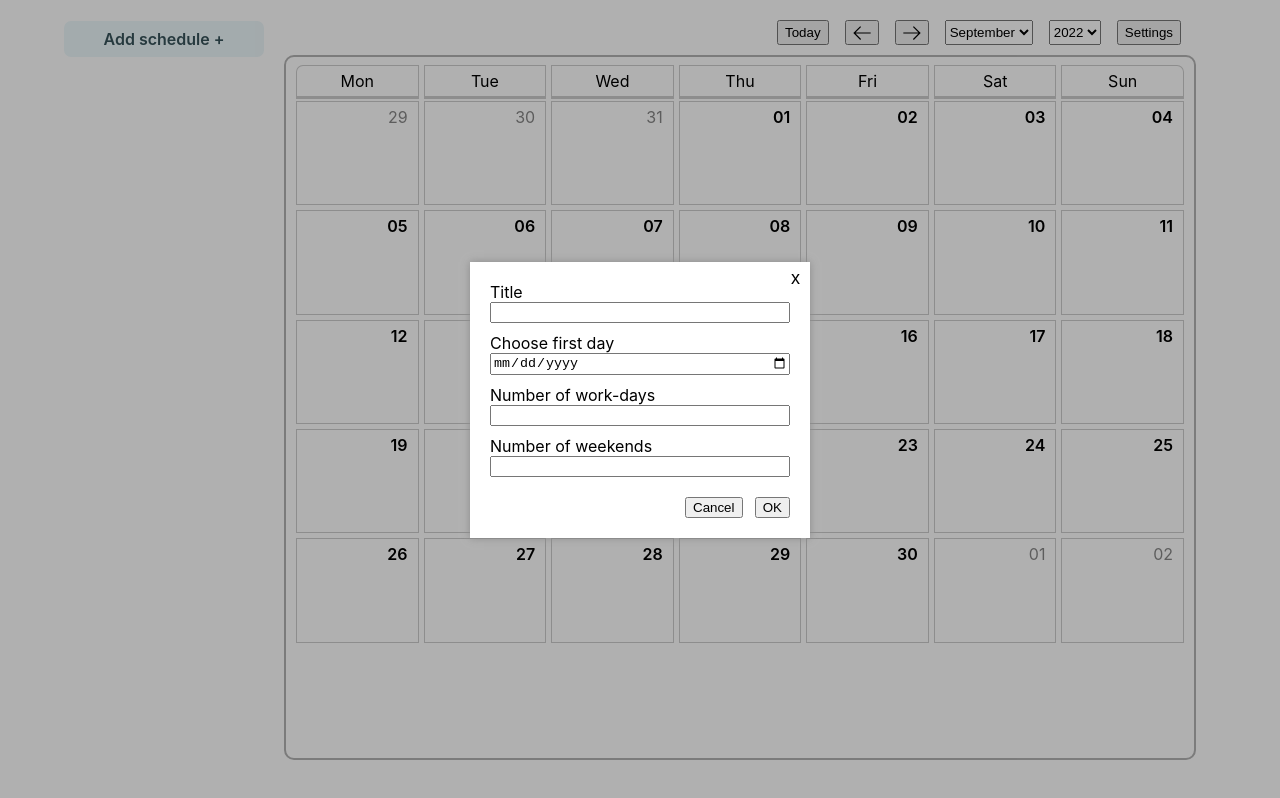
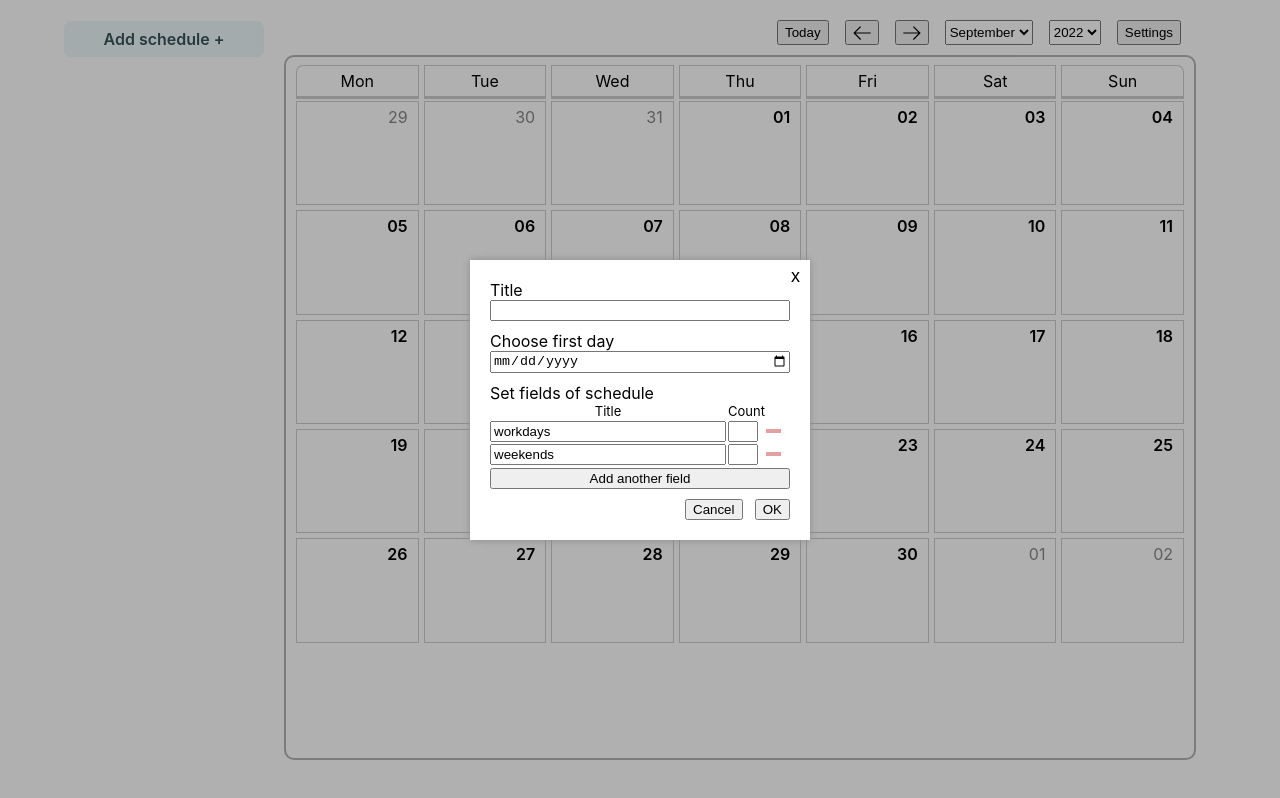
Before and after one commit to karvaton/work-schedule-desktop, a React (Create React App) app: page / in a window 1280 px wide. Both pictures are taken after a click on the item "Add schedule +". Built offline with nearby package versions, Linux system fonts and the light colour scheme.

Commit message:
Added day-types

```diff
--- a/src/Components/Calendar/Dates.tsx
+++ b/src/Components/Calendar/Dates.tsx
@@ -11,7 +11,7 @@ type DatesType = {
     firstWeekDay: number
 }
 
-export default function Dates({month, year, firstWeekDay}: DatesType) {
+export default function Dates({ month, year, firstWeekDay }: DatesType) {
     const currentDate = new Date();
     const datesArray = getDatesArray(month, year, firstWeekDay);
     const {active, schedules} = useAppSelector(state => state.schedules);
@@ -39,7 +39,7 @@ export default function Dates({month, year, firstWeekDay}: DatesType) {
                         item.year === activeDate.year
                     }
                     setActive={setActiveDate}
-                    workday={item.workday}
+                    type={item.type}
                 />
             )}
         </div>
--- /dev/null
+++ b/src/Components/Calendar/ScheduleFields.tsx
@@ -0,0 +1,34 @@
+import { useState } from "react";
+import { TypesOfSchedule } from "../../models/iSchedules";
+
+
+interface iTypesOfSchedule extends TypesOfSchedule {
+    removeField: () => void
+    enableRemoving?: boolean
+}
+export default function ScheduleFiedlds({ removeField, enableRemoving, ...types }: iTypesOfSchedule) {
+    const [title, setTitle] = useState<string>(types.title || '');
+    const [value, setValue] = useState<string>(types.value ? `${types.value}` : '');
+
+    return (
+        <>
+        {/* <div key={types.id} className="schedule-type"> */}
+            <input
+                type="text"
+                className="schedule-field-title"
+                value={title}
+                onChange={e => setTitle(e.target.value || '')}
+            />
+            <input
+                type="text"
+                className="schedule-field-value"
+                value={value}
+                onChange={e => setValue(e.target.value.match(/\d/g)?.join('') || '')}
+            />
+            <button onClick={removeField} disabled={enableRemoving}>
+                <span></span>
+            </button>
+        {/* </div> */}
+        </>
+    )
+}
--- a/src/Components/Menu/AddSchudleDialog.tsx
+++ b/src/Components/Menu/AddSchudleDialog.tsx
@@ -1,7 +1,9 @@
 import { useState } from "react";
 import { useAppDispatch, useAppSelector } from "../../hooks/redux";
+import { TypesOfSchedule } from "../../models/iSchedules";
 import { SchedulesSlice } from "../../state/reducers/schedules.slice";
 import { formatDate } from "../../utilities/calendar.utility";
+import ScheduleFields from "../Calendar/ScheduleFields";
 
 
 type AddSchudleDialogType = {
@@ -14,8 +16,17 @@ export default function AddSchudleDialog({ closeFn }: AddSchudleDialogType) {
     const [firstDate, setFirstDate] = useState<Date | null>(inputSchedule?.firstDate ?
         new Date(inputSchedule.firstDate.year, inputSchedule.firstDate.month, inputSchedule.firstDate.date)
         : null);
-    const [countOfWorkdays, setCountOfWorkdays] = useState<string>(inputSchedule?.countOfWorkdays ? `${inputSchedule.countOfWorkdays}` : '');
-    const [countOfWeekends, setCountOfWeekends] = useState<string>(inputSchedule?.countOfWeekends ? `${inputSchedule.countOfWeekends}` : '');
+    const [scheduleTypes, setScheduleTypes] = useState<TypesOfSchedule[]>(
+        inputSchedule?.types ? inputSchedule?.types : [{
+            id: 1,
+            title: 'workdays',
+            value: 0
+        }, {
+            id: 2,
+            title: 'weekends',
+            value: 0
+        }]
+    );
 
     const dispatch = useAppDispatch();
     const schedulesActions = SchedulesSlice.actions;
@@ -23,19 +34,11 @@ export default function AddSchudleDialog({ closeFn }: AddSchudleDialogType) {
     function setScheduleParams() {
         const [year, month, date] = [firstDate?.getFullYear(), firstDate?.getMonth(), firstDate?.getDate()];
 
-        if (title && year && month && date && countOfWorkdays && countOfWeekends) {
+        if (title && year && month && date && scheduleTypes.length > 1) {
             const schedule = {
                 title,
                 firstDate: { year, month, date },
-                countOfWorkdays: Number(countOfWorkdays),
-                countOfWeekends: Number(countOfWeekends),
-                types: [{
-                    title: 'workdays',
-                    value: 1
-                }, {
-                    title: 'weekends',
-                    value: 2
-                }],
+                types: scheduleTypes,
             };
 
             if (editing) {
@@ -74,26 +77,37 @@ export default function AddSchudleDialog({ closeFn }: AddSchudleDialogType) {
                 value={firstDate ? formatDate(firstDate) : ''}
                 onChange={(e) => setFirstDate(e.target.valueAsDate)}
             />
-            <label htmlFor="number-of-work-days">
-                Number of work-days
-            </label>
-            <input
-                type="text"
-                name="number-of-work-days"
-                id="number-of-work-days"
-                value={countOfWorkdays}
-                onChange={e => setCountOfWorkdays(e.target.value.match(/\d/g)?.join('') || '')}
-            />
-            <label htmlFor="number-of-weekends">
-                Number of weekends
-            </label>
-            <input
-                type="text"
-                name="number-of-work-days"
-                id="number-of-work-days"
-                value={countOfWeekends}
-                onChange={e => setCountOfWeekends(e.target.value.match(/\d/g)?.join('') || '')}
-            />
+            <label>Set fields of schedule</label>
+            <div className="schedule-fields">
+
+                <div className="schedule-field-header">Title</div>
+                <div className="schedule-field-header">Count</div>
+                <div></div>
+
+                {scheduleTypes.map(({ id, title, value }) =>
+                    <ScheduleFields
+                        key={id}
+                        id={id}
+                        title={title}
+                        value={value}
+                        removeField={() => setScheduleTypes(
+                            scheduleTypes.filter(item => item.id !== id)
+                        )}
+                        enableRemoving={scheduleTypes.length < 3}
+                    />
+                )}
+            </div>
+            {scheduleTypes.length < 5 ? (
+                <button
+                    onClick={() => setScheduleTypes([...scheduleTypes, {
+                        id: Math.max(...scheduleTypes.map(({ id }) => id)) + 1,
+                        title: '',
+                        value: 0
+                    }])}
+                >
+                    Add another field
+                </button>
+            ) : null}
             <div className="open-close-btns">
                 <button onClick={closeDialog}>Cancel</button>
                 <button onClick={setScheduleParams}>OK</button>
--- a/src/models/iSchedules.ts
+++ b/src/models/iSchedules.ts
@@ -1,6 +1,7 @@
 import { iDate } from "./iDate";
 
 export interface TypesOfSchedule {
+    id: number
     title: string
     value: number
 }
@@ -9,8 +10,6 @@ export interface iSchedule {
     id: number
     title: string
     firstDate: iDate
-    countOfWorkdays: number
-    countOfWeekends: number
     types: TypesOfSchedule[]
     exceptions: Record<number, number>
 }
--- a/src/style/calendar.css
+++ b/src/style/calendar.css
@@ -123,31 +123,31 @@
 }
 
 
-.workday {
+.date-type-1 {
     background-color: #ecd6df;
 }
-.date.current-month.current-date.workday {
+.date.current-month.current-date.date-type-1 {
     background-color: #ded1ec;
 }
-.date.current-month.workday {
+.date.current-month.date-type-1 {
     background-color: #d9adbf;
 }
-.current-date.workday {
+.current-date.date-type-1 {
     border: solid 1px #d9adbf;
     outline: solid 1px #d9adbf;
 }
 
 
-.weekend {
+.date-type-2 {
     background-color: #daeed9;
 }
-.date.current-month.current-date.weekend {
+.date.current-month.current-date.date-type-2 {
     background-color: #c4e3e6;
 }
-.date.current-month.weekend {
+.date.current-month.date-type-2 {
     background-color: #aed9ad;
 }
-.current-date.weekend {
+.current-date.date-type-2 {
     border: solid 1px #aed9ad;
     outline: solid 1px #aed9ad;
 }
--- a/src/style/menu.css
+++ b/src/style/menu.css
@@ -81,6 +81,51 @@
     margin-bottom: 10px;
 }
 
+
+/* .add-schedule-dialog .schedule-type {
+    display: flex;
+ } */
+
+.schedule-fields {
+    display: grid;
+    grid-template-columns: 1fr 30px 30px;
+    gap: 2px;
+    margin-bottom: 3px;
+}
+
+.schedule-field-header {
+    font-size: 13px;
+    text-align: center;
+}
+
+.schedule-fields input {
+    /* padding: 5px; */
+}
+
+.schedule-fields button {
+    border: none;
+    display: flex;
+    align-items: center;
+    background-color: #fff0;
+}
+.schedule-fields button span {
+    display: block;
+    width: 15px;
+    height: 4px;
+    background-color: #c84444;
+}
+.schedule-fields button:disabled span {
+    background-color: #c8444480;
+}
+.schedule-fields button:disabled:hover span {
+    background-color: #c8444480;
+    box-shadow: none;
+}
+.schedule-fields button:hover span {
+    box-shadow: 0 0 2px #c84444;
+}
+
+
 .add-schedule-dialog button.close-btn {
     position: absolute;
     top: 5px;
--- a/src/utilities/schedule.utility.ts
+++ b/src/utilities/schedule.utility.ts
@@ -1,49 +1,37 @@
 import { iDate } from "../models/iDate";
-import { iSchedule } from "../models/iSchedules";
+import { iSchedule, TypesOfSchedule } from "../models/iSchedules";
 
 
 export interface iScheduleDate extends iDate {
-    workday: boolean | null
+    type: number | null
 }
 
 export function transformScheduleDates(dates: iDate[], inputScheduleData?: iSchedule) {
     if (inputScheduleData) {
-        const { firstDate, countOfWeekends, countOfWorkdays } = inputScheduleData;
-        let leftWorkdays = countOfWorkdays;
-        let leftWeekends = countOfWeekends - 1;
+        const { firstDate, exceptions, types } = inputScheduleData;
+        let countOfScheduleDays = types.reduce((prevValue, { value }) => prevValue + value, 0);
+        let daysLeft = countOfScheduleDays;
         const startDateTimestamp = getTimestamp(firstDate);
 
         if (startDateTimestamp < getTimestamp(dates[0])) {
             const dayDiff = getDatesDiff(firstDate, dates[0]);
-            const dayNumber = dayDiff % (countOfWorkdays + countOfWeekends);
-            leftWorkdays = leftWorkdays - dayNumber;
-
-            if (leftWorkdays < 1) {
-                leftWeekends = leftWeekends - dayNumber + countOfWorkdays;
-                leftWorkdays = 0;
-            }
+            daysLeft = dayDiff % countOfScheduleDays;
         }
 
         return dates.map((date): iScheduleDate => {
             const dateTimestamp = getTimestamp(date);
 
             if (dateTimestamp >= startDateTimestamp) {
-                if (leftWorkdays) {
-                    leftWorkdays--;
-                    return { ...date, workday: true }
-                } else if (leftWeekends) {
-                    leftWeekends--;
-                    return { ...date, workday: false }
-                } else {
-                    leftWeekends = countOfWeekends - 1;
-                    leftWorkdays = countOfWorkdays;
-                    return { ...date, workday: false }
+                let type = getType(types, daysLeft);
+                if (Object.keys(exceptions).indexOf(`${dateTimestamp}`) > -1) {
+                    type = exceptions[dateTimestamp];
                 }
+                return { ...date, type }
             }
-            return { ...date, workday: null }
+            return { ...date, type: null }
         });
     } else {
-        return dates.map(date => ({ ...date, workday: null }));
+        return dates.map(date => ({ ...date, type: null }));
     }
 }
 
@@ -57,3 +45,18 @@ function getDatesDiff(start: iDate, current: iDate) {
     const timeDiff = getTimestamp(current) - getTimestamp(start);
     return Math.round(timeDiff/(1000 * 3600 * 24));
 }
+
+
+function getType(types: TypesOfSchedule[], initValue: number): number | null {
+    let type: number | null = null;
+    let prevVal = 0;
+    for (let i = types.length - 1; i >= 0; i--) {
+        const { id, value } = types[i];
+        if (value >= initValue - prevVal) {
+            type = id;
+            break;
+        };
+        prevVal += value;
+    }
+    return type;
+}
```
Also changed, not shown: src/Components/Calendar/Date.tsx (+4 -4 lines).
